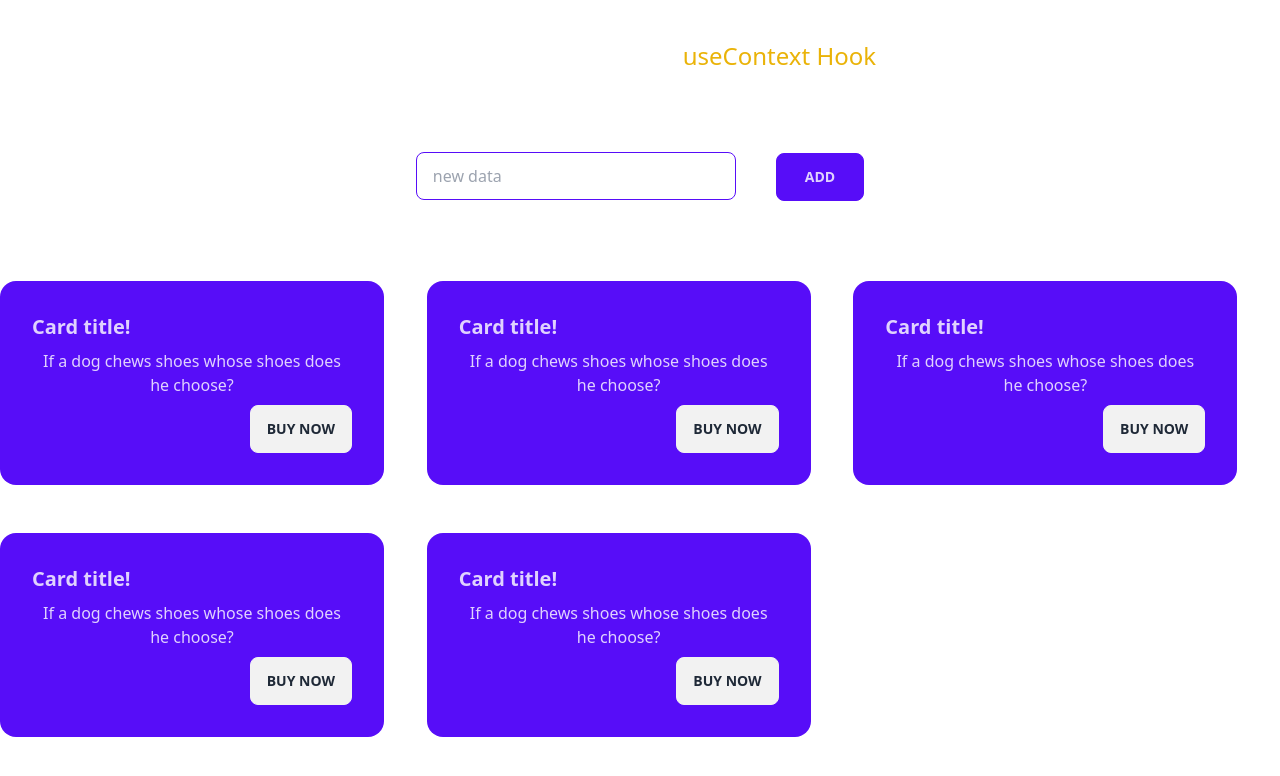
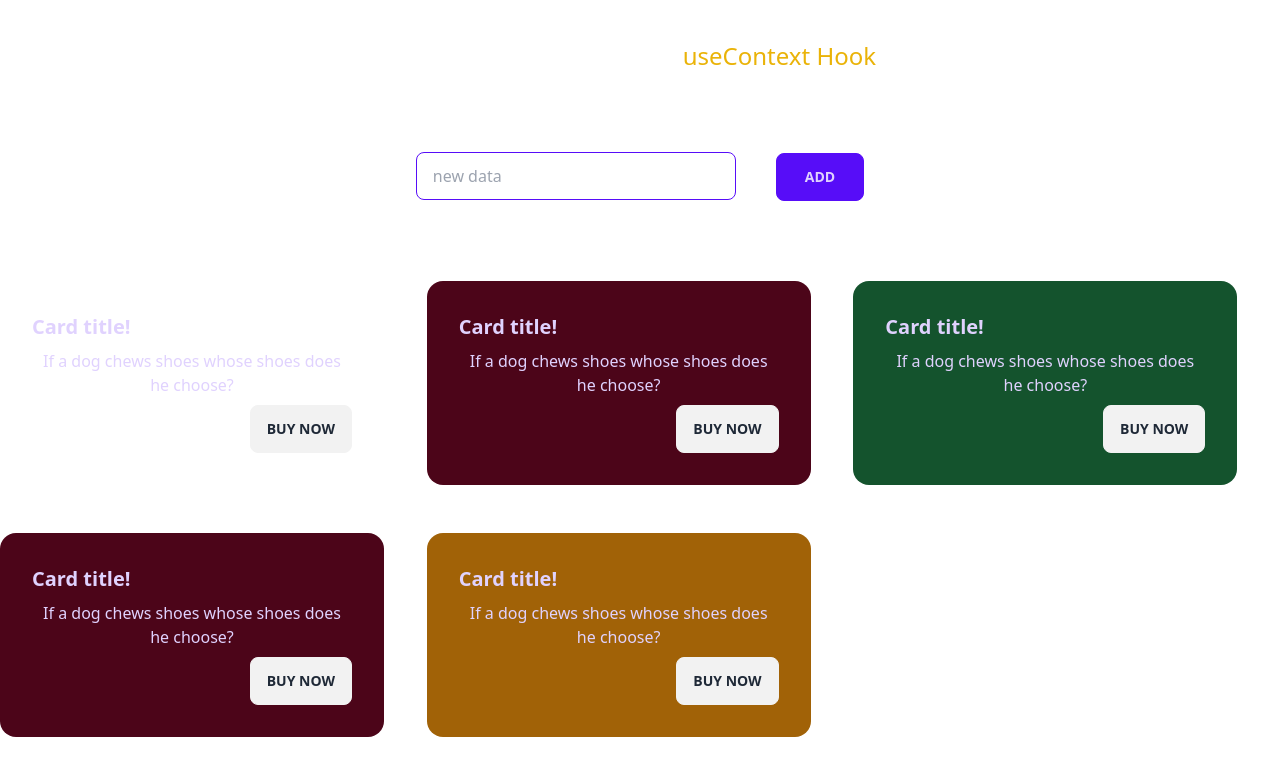
Before and after one commit to tahmid0111/useReducer__useContext_Hook_React, a React (Vite) app: page /reducer in a window 1280 px wide. Shown: the top 776 px of the page. Built offline with nearby package versions, Linux system fonts and the light colour scheme.

Commit message:
random color added in card

```diff
--- a/src/components/usereducer/reducers.jsx
+++ b/src/components/usereducer/reducers.jsx
@@ -4,23 +4,28 @@ import SingleReducer from './singleReducer'
 const dummyDatas = [
     {
         id: 1,
-        name: 'a'
+        name: 'a',
+        color: 'bg-red-500',
     },
     {
         id: 2,
-        name: 'b'
+        name: 'b',
+        color: 'bg-yellow-700',
     },
     {
         id: 3,
-        name: 'c'
+        name: 'c',
+        color: 'bg-green-900',
     },
     {
         id: 4,
-        name: 'd'
+        name: 'd',
+        color: 'bg-rose-950',
     },
     {
         id: 5,
-        name: 'e'
+        name: 'e',
+        color: 'bg-rose-600',
     },
 ]
 
--- a/src/components/usereducer/singleReducer.jsx
+++ b/src/components/usereducer/singleReducer.jsx
@@ -2,10 +2,22 @@ import React from 'react'
 
 const SingleReducer = (props) => {
     const {id, name} = props.data
+    const generateRandomColor = () => {
+      const colors = [
+        'bg-red-500',
+        'bg-yellow-700',
+        'bg-green-900',
+        'bg-rose-950',
+        'bbg-rose-600',
+      ];
+
+      const randomIndex = Math.floor(Math.random() * colors.length);
+      return colors[randomIndex];
+    };
+
   return (
     <>
-      <div className="mb-12">
-      <div className="card w-96 bg-primary text-primary-content">
+      <div className={`${generateRandomColor()} card w-96 text-primary-content mb-12`}>
         <div className="card-body">
           <h2 className="card-title">Card title!</h2>
           <p>If a dog chews shoes whose shoes does he choose?</p>
@@ -14,7 +26,6 @@ const SingleReducer = (props) => {
           </div>
         </div>
       </div>
-      </div>
     </>
   )
 }
```
